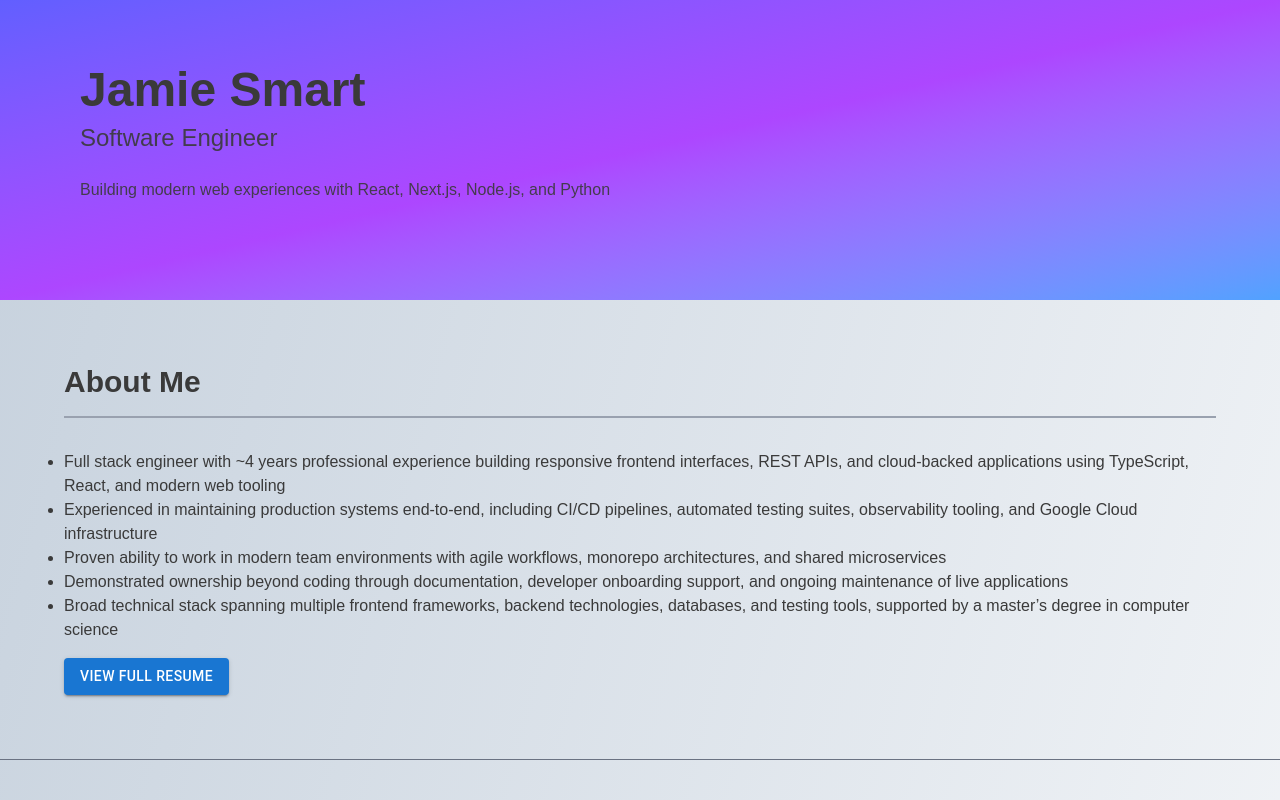
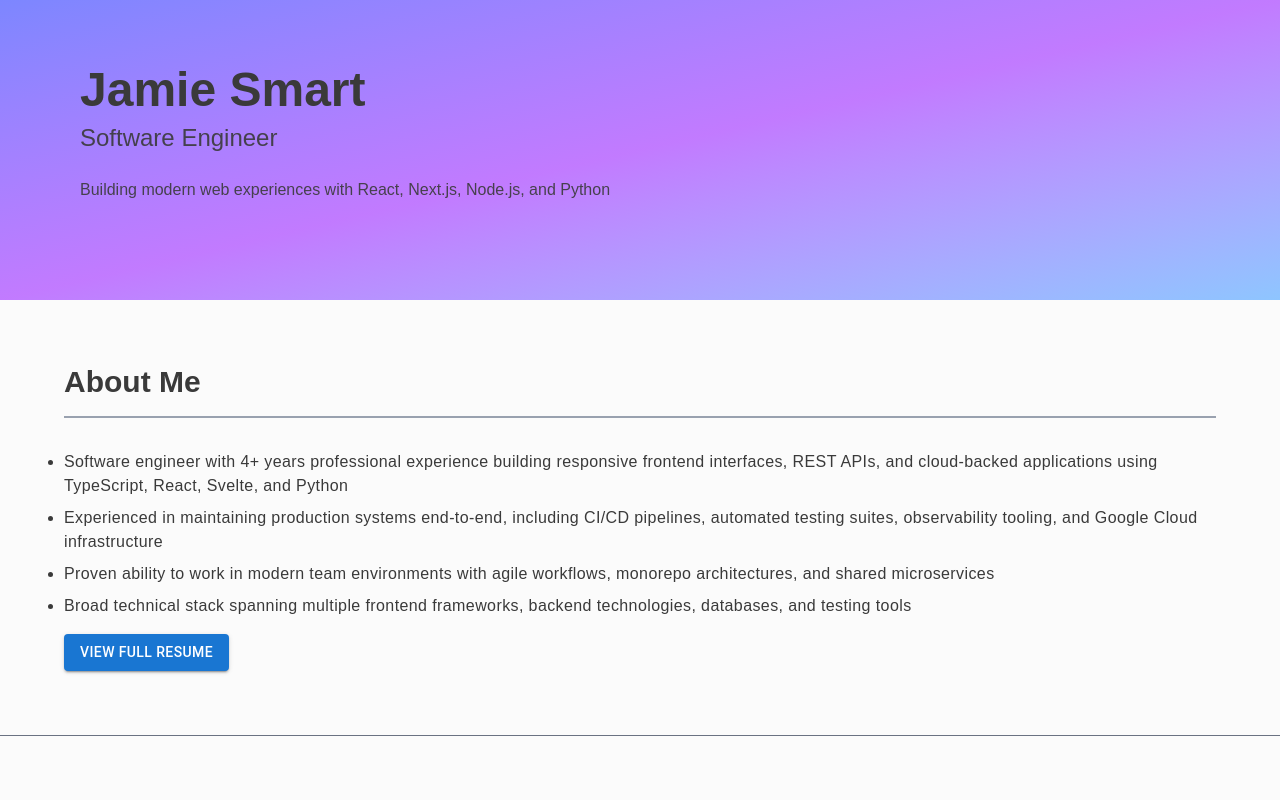
Before and after one commit to jamiemcg10/jamie-smart.info, a Next.js app: page / in a window 1280 px wide. Shown: the top 800 px of the page. Built offline with nearby package versions, Linux system fonts and the light colour scheme.

Commit message:
update dark theme, update about bullets

```diff
--- a/src/app/components/About.tsx
+++ b/src/app/components/About.tsx
@@ -4,11 +4,11 @@ import Section from './Section'
 export default function About() {
   return (
     <Section title="About Me">
-      <ol className="list-disc mb-4">
+      <ol className="list-disc mb-4 space-y-2 tracking-wide">
         <li>
-          Full stack engineer with ~4 years professional experience building responsive frontend
-          interfaces, REST APIs, and cloud-backed applications using TypeScript, React, and modern
-          web tooling
+          Software engineer with 4+ years professional experience building responsive frontend
+          interfaces, REST APIs, and cloud-backed applications using TypeScript, React, Svelte, and
+          Python
         </li>
         <li>
           Experienced in maintaining production systems end-to-end, including CI/CD pipelines,
@@ -19,12 +19,8 @@ export default function About() {
           architectures, and shared microservices
         </li>
         <li>
-          Demonstrated ownership beyond coding through documentation, developer onboarding support,
-          and ongoing maintenance of live applications
-        </li>
-        <li>
           Broad technical stack spanning multiple frontend frameworks, backend technologies,
-          databases, and testing tools, supported by a master’s degree in computer science
+          databases, and testing tools
         </li>
       </ol>
       <Button variant="contained" href="/resume">
--- a/src/app/components/Header/Hero.tsx
+++ b/src/app/components/Header/Hero.tsx
@@ -1,6 +1,6 @@
 export default function Hero() {
   return (
-    <section className="relative h-[300px] bg-gradient-to-br from-indigo-500 via-purple-500 to-blue-400  flex items-center justify-between px-8 md:px-20 py-20">
+    <section className="relative h-75 bg-gradient-to-br from-indigo-400 via-purple-400 to-blue-300 dark:from-indigo-800 dark:via-purple-800 dark:to-blue-700  flex items-center justify-between px-8 md:px-20 py-20">
       <div>
         <h1 className="text-5xl font-bold mb-2">Jamie Smart</h1>
         <h2 className="text-2xl opacity-90 mb-6">Software Engineer</h2>
--- a/src/app/components/Portfolio/PortfolioItem.tsx
+++ b/src/app/components/Portfolio/PortfolioItem.tsx
@@ -33,7 +33,7 @@ export default function PortfolioItem({
   onDemo
 }: PortfolioItemProps) {
   return (
-    <div className="w-65.5 h-75 overflow-hidden border border-gray-300  bg-white rounded-lg shadow-lg">
+    <div className="w-65.5 h-75 overflow-hidden border border-gray-300 dark:border-gray-800 bg-white dark:bg-[#0a0a0a] rounded-lg shadow-lg">
       <img src={imgSrc} className="h-26 w-full" />
       <div className="p-3 flex flex-col gap-y-2 h-[196px]">
         <div className="text-lg font-bold">{title}</div>
@@ -43,7 +43,7 @@ export default function PortfolioItem({
             return (
               <div
                 key={tech}
-                className="inline-flex mr-1 px-1.5 py-0.5 bg-gray-300 rounded-sm text-xs">
+                className="inline-flex mr-1 px-1.5 py-0.5 bg-gray-300 dark:bg-gray-700 rounded-sm text-xs">
                 {tech}
               </div>
             )
--- a/src/app/components/Section.tsx
+++ b/src/app/components/Section.tsx
@@ -8,8 +8,8 @@ interface SectionProps {
 
 export default function Section({ title, subtitle, children }: SectionProps) {
   return (
-    <div className="p-16 border-b-1 border-b-gray-500">
-      <div className="border-b-2 border-b-gray-400 mb-8 pb-4">
+    <div className="p-16 border-b-1 border-b-gray-500 dark:border-b-gray-700">
+      <div className="border-b-2 border-b-gray-400 dark:border-b-gray-600 mb-8 pb-4">
         <h1 className="text-3xl font-bold">{title}</h1>
         <span>{subtitle}</span>
       </div>
--- a/src/app/components/Skills/SkillSection.tsx
+++ b/src/app/components/Skills/SkillCard.tsx
@@ -1,13 +1,13 @@
 import { ReactNode } from 'react'
 
-interface SkillSectionProps {
+interface SkillCardProps {
   title: string
   children: ReactNode
 }
 
-export default function SkillSection({ title, children }: SkillSectionProps) {
+export default function SkillCard({ title, children }: SkillCardProps) {
   return (
-    <div className="min-w-[235px] w-full max-w-87.5 h-62 border border-gray-300 shadow-lg bg-white rounded-lg">
+    <div className="min-w-58.75 w-full max-w-87.5 h-62 border border-gray-300 dark:border-gray-800 shadow-lg bg-white dark:bg-[#0a0a0a] rounded-lg">
       <h1 className="text-lg font-bold p-4 border-b border-b-gray-500">{title}</h1>
       <div className="p-4 flex flex-col space-y-2">{children}</div>
     </div>
--- a/src/app/components/Skills/Skills.tsx
+++ b/src/app/components/Skills/Skills.tsx
@@ -1,19 +1,19 @@
 import Section from '../Section'
 import Skill from './Skill'
-import SkillSection from './SkillSection'
+import SkillCard from './SkillCard'
 
 export default function Skills() {
   return (
     <Section title="Skills">
       <div className="grid grid-cols-1 @md:grid-cols-2 @5xl:grid-cols-4 gap-6 justify-items-center">
-        <SkillSection title="Languages">
+        <SkillCard title="Languages">
           <Skill imgSrc="/skills/typescript">TypeScript</Skill>
           <Skill imgSrc="/skills/python">Python</Skill>
           <Skill imgSrc="/skills/html">HTML5</Skill>
           <Skill imgSrc="/skills/css">CSS</Skill>
           <Skill imgSrc="/skills/scss">SCSS</Skill>
-        </SkillSection>
-        <SkillSection title="Frameworks">
+        </SkillCard>
+        <SkillCard title="Frameworks">
           <Skill imgSrc="/skills/reactjs">React</Skill>
           <Skill imgSrc="/skills/next" dualTone>
             Next.js
@@ -21,20 +21,22 @@ export default function Skills() {
           <Skill imgSrc="/skills/svelte">Svelte / SvelteKit</Skill>
           <Skill imgSrc="/skills/node">Node.js</Skill>
           <Skill imgSrc="/skills/fastapi">FastAPI</Skill>
-        </SkillSection>
-        <SkillSection title="Databases / data stores">
+        </SkillCard>
+        <SkillCard title="Databases / data stores">
           <Skill imgSrc="/skills/firestore">Cloud Firestore</Skill>
           <Skill imgSrc="/skills/postgresql">PostgreSQL</Skill>
           <Skill imgSrc="/skills/elasticsearch">Elasticsearch</Skill>
-        </SkillSection>
-        <SkillSection title="Tools">
+        </SkillCard>
+        <SkillCard title="Tools">
           <Skill imgSrc="/skills/github" dualTone>
             Git / GitHub
           </Skill>
-          <Skill imgSrc="/skills/cypress">Cypress</Skill>
+          <Skill imgSrc="/skills/cypress" dualTone>
+            Cypress
+          </Skill>
           <Skill imgSrc="/skills/playwright">Playwright</Skill>
           <Skill imgSrc="/skills/jest">Jest</Skill>
-        </SkillSection>
+        </SkillCard>
       </div>
     </Section>
   )
--- a/src/app/globals.css
+++ b/src/app/globals.css
@@ -15,18 +15,16 @@
   --timeline-shadow: 0px 0px 20px var(--foreground);
 }
 
-/* @media (prefers-color-scheme: dark) {
+@media (prefers-color-scheme: dark) {
   :root {
-    --background: #121212;
+    --background: #1b1b1b;
     --foreground: #fcfcfc;
     --menu: #1e1e1ed0;
-    --background-image: linear-gradient(60deg, #000000 0%, #22282e 115%);
   }
-} */
+}
 
 body {
   background: var(--background);
-  background-image: var(--background-image);
   color: var(--foreground);
   font-family: Arial, Helvetica, sans-serif;
 }
```
